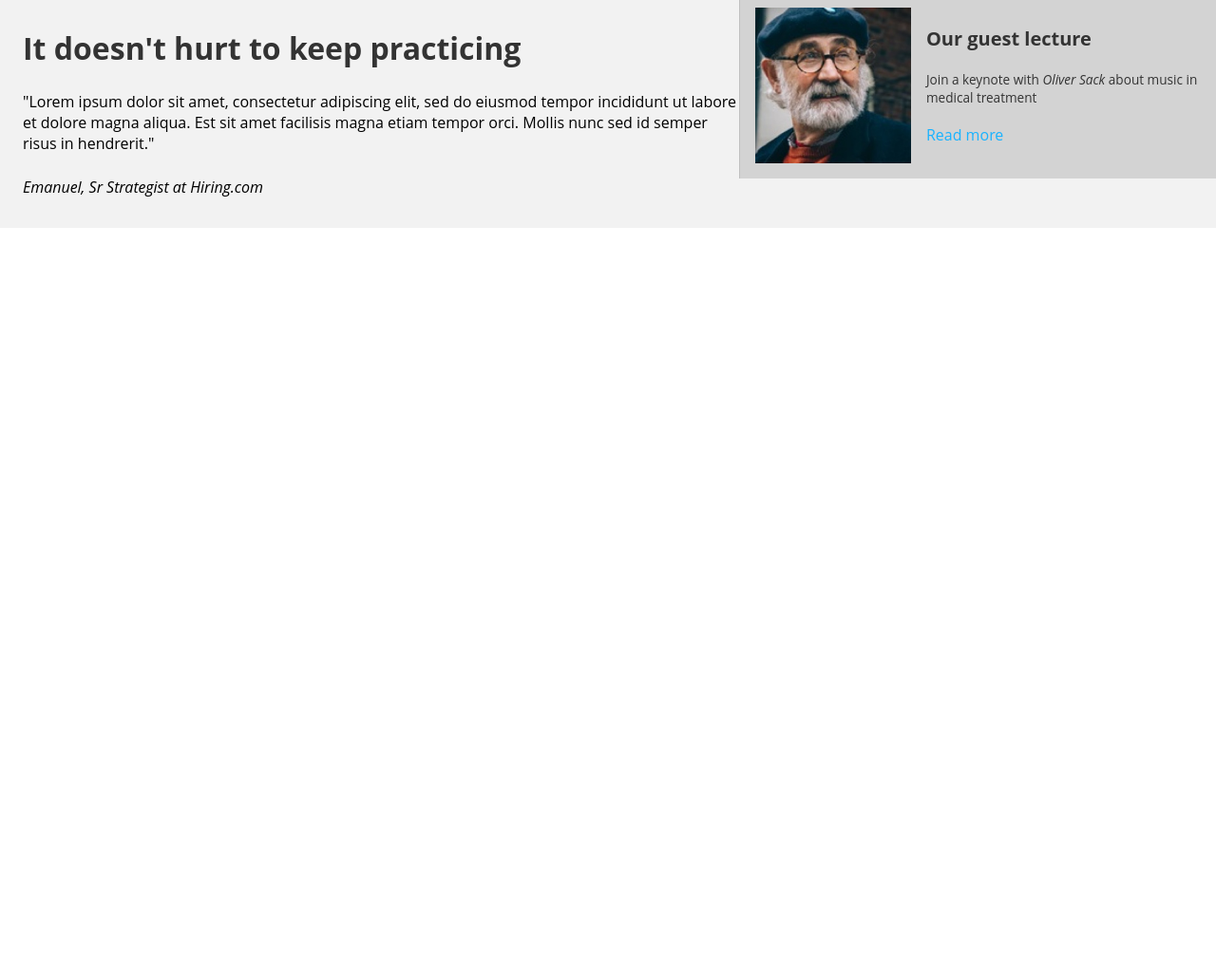
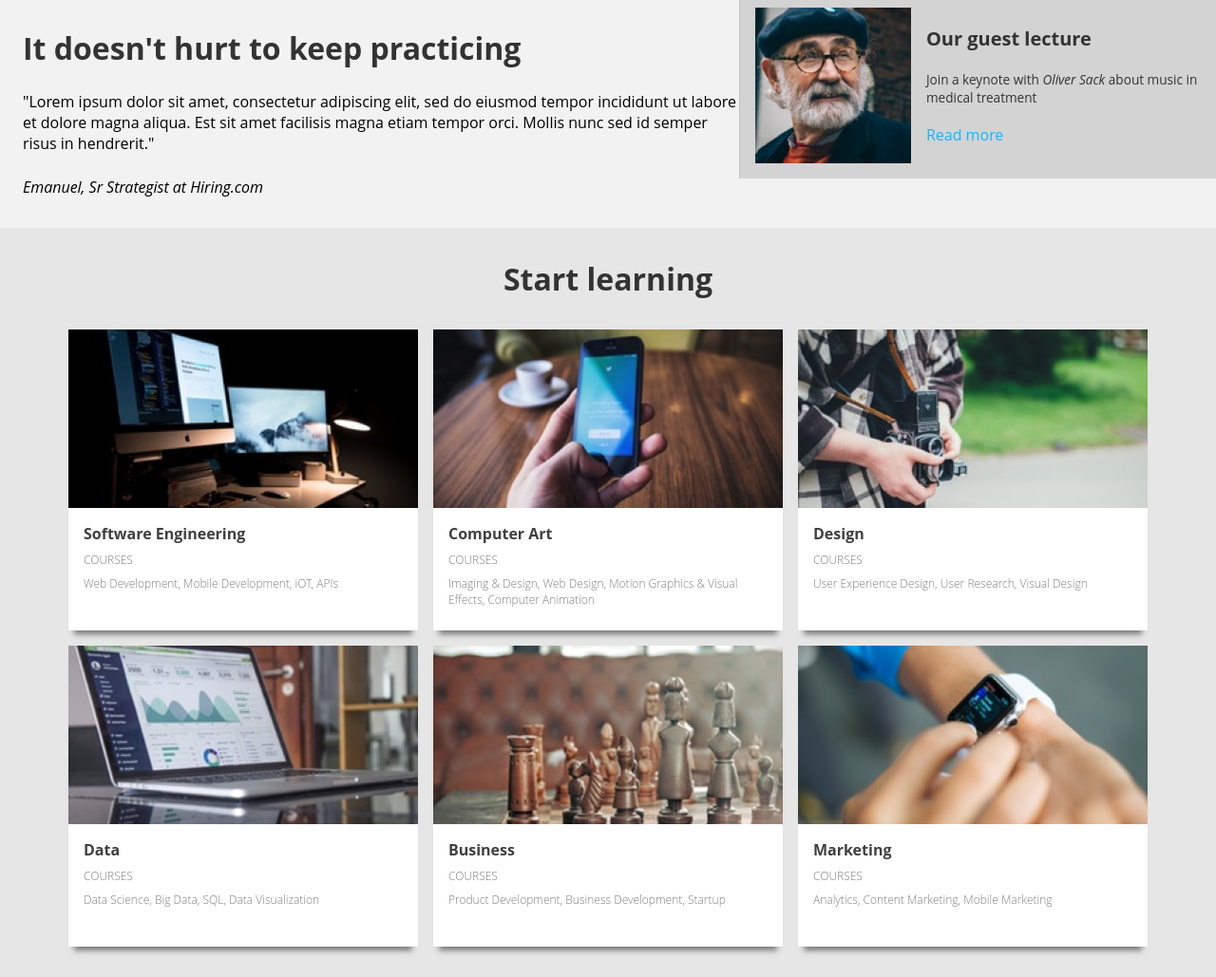
Before and after one commit to jacob-barney/colmar_academy, a plain HTML site: page index.html in a window 1280 px wide. Shown: the part 1115-2144 px from the top of the page at 95% size. Before the commit the page ends 1355 px from the top, so only its background shows below. Drawn offline with Linux system fonts and the light colour scheme.

Commit message:
add 'start learning' section

```diff
--- a/index.html
+++ b/index.html
@@ -79,7 +79,49 @@
         </div>
     </section>
 
+<!-- learning section-->
 
+    <section id="learning-section">
+        <h1>Start learning</h1>
+        <div id="course-grid-container">
+            <div class="course-tile">
+                <img src="resources\capstone_colmar_assets\images\course-software.jpg" alt="iMacs">
+                <h2 class="field">Software Engineering</h2>
+                <p class="courses">COURSES</p>
+                <p class="names">Web Development, Mobile Development, iOT, APIs</p>
+            </div>
+            <div class="course-tile">
+                <img src="resources\capstone_colmar_assets\images\course-computer-art.jpg" alt="hand holding celly">
+                <h2 class="field">Computer Art</h2>
+                <p class="courses">COURSES</p>
+                <p class="names">Imaging & Design, Web Design, Motion Graphics & Visual Effects, Computer Animation</p>
+            </div>
+            <div class="course-tile">
+                <img src="resources\capstone_colmar_assets\images\course-design.jpg" alt="hands holding 45mm camera">
+                <h2 class="field">Design</h2>
+                <p class="courses">COURSES</p>
+                <p class="names">User Experience Design, User Research, Visual Design</p>
+            </div>
+            <div class="course-tile">
+                <img src="resources\capstone_colmar_assets\images\course-data.jpg" alt="laptop screen showing data chart">
+                <h2 class="field">Data</h2>
+                <p class="courses">COURSES</p>
+                <p class="names">Data Science, Big Data, SQL, Data Visualization</p>
+            </div>
+            <div class="course-tile">
+                <img src="resources\capstone_colmar_assets\images\course-business.jpg" alt="chess pieces">
+                <h2 class="field">Business</h2>
+                <p class="courses">COURSES</p>
+                <p class="names">Product Development, Business Development, Startup</p>
+            </div>
+            <div class="course-tile">
+                <img src="resources\capstone_colmar_assets\images\course-marketing.jpg" alt="scrolling on apple watch">
+                <h2 class="field">Marketing</h2>
+                <p class="courses">COURSES</p>
+                <p class="names">Analytics, Content Marketing, Mobile Marketing</p>
+            </div>
+        </div>
+    </section>
 
 
 </body>
--- a/style.css
+++ b/style.css
@@ -22,6 +22,7 @@ nav{
     align-items: center;
     padding: 2rem 1.5rem;
     z-index: 1;
+    border-bottom: 1px solid hsl(0,0%,20%);
 }
 nav a{
     display: flex;
@@ -218,3 +219,70 @@ text-decoration: none;
     text-decoration: none;
     color: hsl(0,0%,20%)
 }
+
+/* learning section styling */
+
+#learning-section{
+    position: relative;
+    top: 4rem;
+    height: auto;
+    width: 100%;
+    display: flex;
+    flex-direction: column;
+    background-color:hsl(0,0%,90%);
+}
+#learning-section h1{
+    font-weight: bolder;
+    color: hsl(0,0%,20%);
+    text-align: center;
+    width: 100%;
+    height: fit-content;
+    margin-top: 2rem;
+    font-size: 2rem;
+}
+#course-grid-container{
+    width: 100%;
+    height: auto;
+    padding: 2rem 4.5rem;
+    display: grid;
+    grid-template-rows: 1fr 1fr;
+    grid-template-columns: 1fr 1fr 1fr;
+    gap: 1rem;
+}
+.course-tile{
+    display: flex;
+    flex-direction: column;
+    height: auto;
+    width: 100%;
+    background-color: white;
+    box-shadow: 0 10px 6px -6px #777;
+}
+.course-tile img{
+    width: 100%;
+    height: auto;
+}
+.field{
+    padding-top: 1rem;
+    padding-left: 1rem;
+    padding-right: 1rem;
+    font-size: 1rem;
+    font-weight: bold;
+    color: hsl(0,0%,25%);
+}
+.courses{
+    padding-top: 0.5rem;
+    padding-left: 1rem;
+    padding-right: 1rem;
+    font-size: 0.75rem;
+    font-weight: lighter;
+    color: hsl(0,0%,50%);
+}
+.names{
+    padding-bottom: 1.5rem;
+    padding-top: 0.5rem;
+    padding-left: 1rem;
+    padding-right: 1rem;
+    font-size: 0.75rem;
+    font-weight: lighter;
+    color: hsl(0,0%,50%);
+}
```
